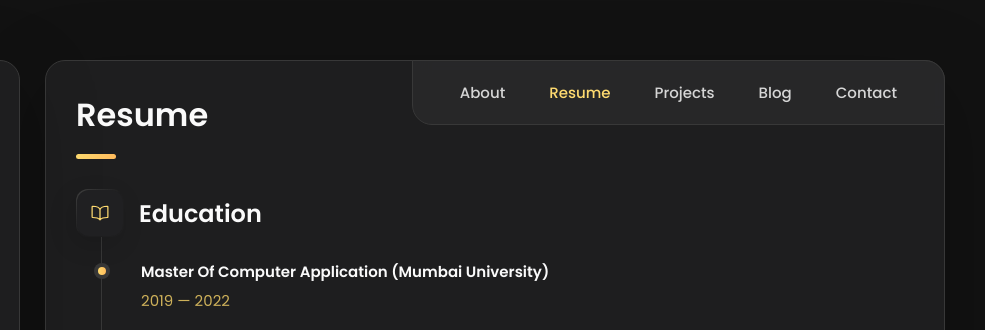
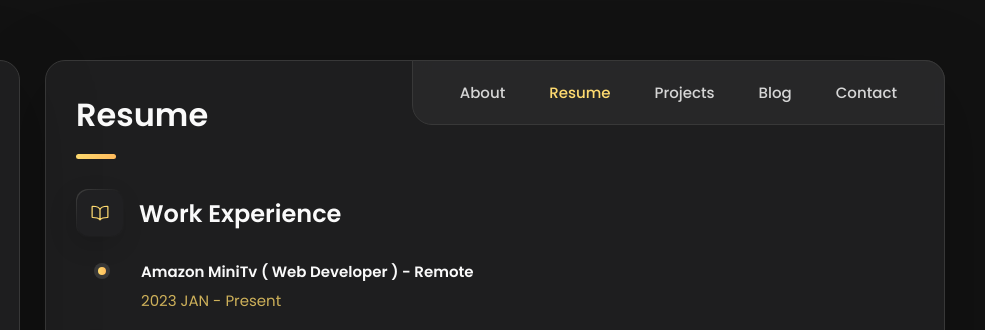
Before and after one commit to mehulsatardekar/portfolio-v2, a plain HTML site: page index.html in a window 1280 px wide. Both pictures are taken after a click on the button "Resume". Shown: the top 330 px of the page, 295-1280 px from the left. Drawn offline with nearby package versions, Linux system fonts and the light colour scheme.

Commit message:
feat: work-experience added

```diff
--- a/index.html
+++ b/index.html
@@ -409,6 +409,28 @@
             <h2 class="h2 article-title">Resume</h2>
           </header>
 
+           <section class="timeline">
+            <div class="title-wrapper">
+              <div class="icon-box">
+                <ion-icon name="book-outline"></ion-icon>
+              </div>
+
+              <h3 class="h3">Work Experience</h3>
+            </div>
+
+            <ol class="timeline-list">
+
+
+              <li class="timeline-item">
+                <h4 class="h4 timeline-item-title">
+                  Amazon MiniTv ( Web Developer ) - Remote
+                </h4>
+
+                <span class="timeframe">2023 JAN  - Present</span>
+              </li>
+
+            </ol>
+          </section>
           <section class="timeline">
             <div class="title-wrapper">
               <div class="icon-box">
```
